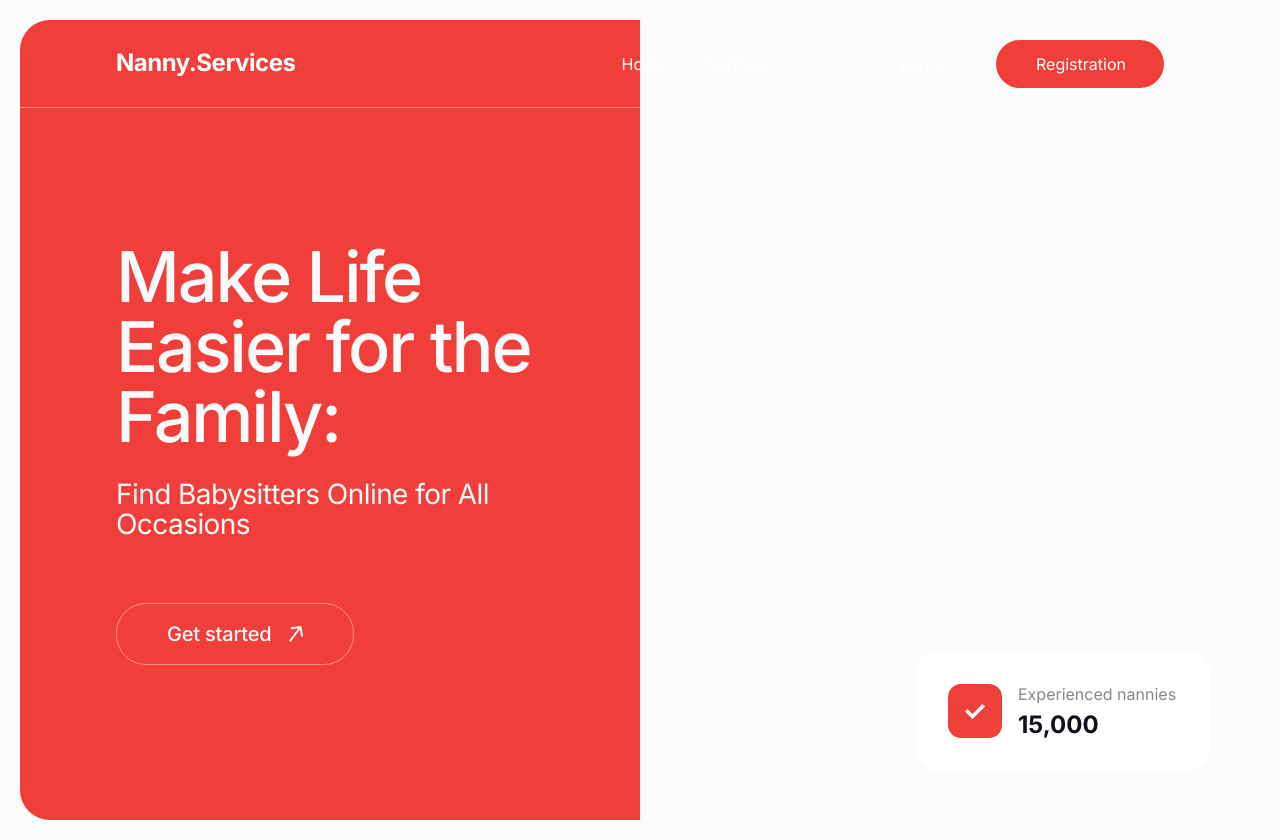
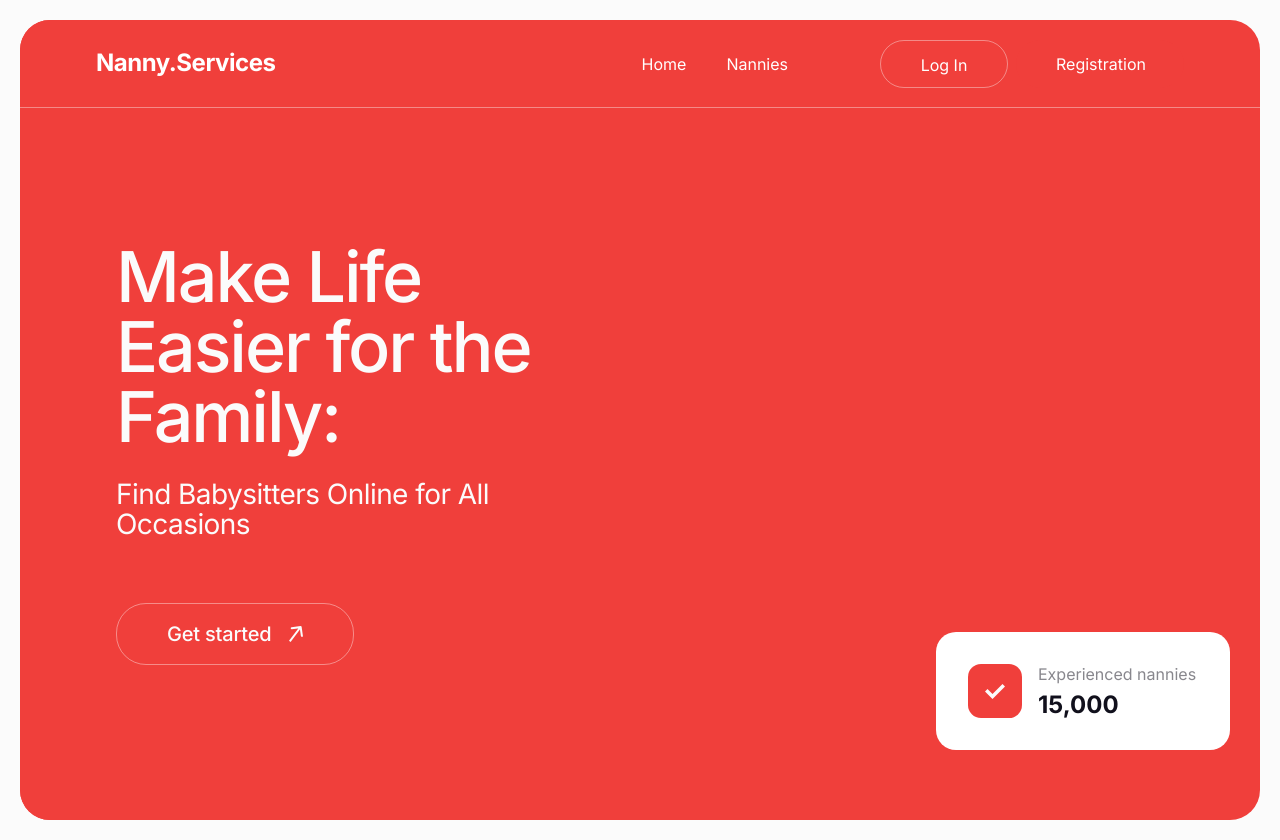
Before and after one commit to id753/nannies-service, a Next.js app: page / in a window 1280 px wide. Built offline with nearby package versions, Linux system fonts and the light colour scheme.

Commit message:
Fix Header styles

```diff
--- a/src/app/layout.module.css
+++ /dev/null
@@ -1,9 +0,0 @@
-.pageWrapper {
-  margin: 20px;
-  border-radius: 30px;
-  overflow: hidden; /* Чтобы контент не вылезал за скругленные углы */
-  min-height: calc(100vh - 30px); /* Чтобы карточка была во всю высоту */
-  display: flex;
-  flex-direction: column;
-  position: relative;
-}
--- a/src/app/layout.tsx
+++ b/src/app/layout.tsx
@@ -1,10 +1,7 @@
 import type { Metadata } from "next";
 import { Inter } from "next/font/google";
 import "./globals.css";
-import css from "./layout.module.css";
-
-import Header from "@/src/components/Header/Header";
-import Footer from "@/src/components/Footer/Footer";
+import PageLayoutHandler from "./../components/PageLayoutHandler/PageLayoutHandler";
 
 const inter = Inter({
   subsets: ["latin"],
@@ -25,14 +22,7 @@ export default function RootLayout({
   return (
     <html lang="en" className={inter.variable}>
       <body className={inter.className}>
-        {/* Обертка, создающая эффект карточки */}
-        <div className={css.pageWrapper}>
-          <Header />
-          <main style={{ flex: 1, display: "flex", flexDirection: "column" }}>
-            {children}
-          </main>
-          {/* <Footer /> */}
-        </div>
+        <PageLayoutHandler>{children}</PageLayoutHandler>
       </body>
     </html>
   );
--- a/src/components/Catalog/Catalog.module.css
+++ b/src/components/Catalog/Catalog.module.css
@@ -1,7 +1,12 @@
 .container {
   background: #f3f3f3;
+  display: flex;
+  flex-direction: column;
+  align-items: center;
+  padding-bottom: 100px;
 }
 .list {
   list-style: "none";
   padding: 0;
+  margin-bottom: 64px;
 }
--- a/src/components/Catalog/Catalog.tsx
+++ b/src/components/Catalog/Catalog.tsx
@@ -6,6 +6,7 @@ import { db } from "../../firebaseConfig";
 import Item from "../Item/Item";
 import { Babysitter } from "@/src/types";
 import Filter from "../Filter/Filter";
+import Button from "../UI/Button/Button";
 
 const NanniesList = () => {
   const [nannies, setNannies] = useState<Babysitter[]>([]);
@@ -43,6 +44,9 @@ const NanniesList = () => {
           <Item key={index} item={item} />
         ))}
       </ul>
+      <Button type="button" onClick={() => console.log("Open modal")}>
+        Read more
+      </Button>
     </div>
   );
 };
--- a/src/components/Header/Header.module.css
+++ b/src/components/Header/Header.module.css
@@ -1,11 +1,22 @@
 .header {
-  position: absolute; /* Чтобы лежал поверх картинки */
+  position: absolute;
   top: 0;
   left: 0;
   width: 100%;
   z-index: 100;
 }
 
+.homePage {
+  top: 0;
+  margin-top: 20px;
+  background-color: transparent;
+}
+
+.colored {
+  top: 0;
+  margin-top: 0;
+  background-color: var(--main);
+}
 .container {
   display: flex;
   width: 100%;
@@ -22,7 +33,7 @@
   color: #fbfbfb;
 }
 .leftSide {
-  flex: 1; /* Ровно 50% ширины */
+  flex: 1;
   display: flex;
   align-items: center;
   padding-left: 96px;
@@ -37,7 +48,7 @@
 }
 
 .rightSide {
-  flex: 1; /* Ровно 50% ширины */
+  flex: 1;
   display: flex;
   align-items: center;
   justify-content: center;
--- a/src/components/Header/Header.tsx
+++ b/src/components/Header/Header.tsx
@@ -4,14 +4,19 @@ import Link from "next/link";
 import css from "./Header.module.css";
 import { useState } from "react";
 import Modal from "../Modal/Modal";
+import { usePathname } from "next/navigation";
 
 const Header = () => {
   const [modalType, setModalType] = useState<"login" | "register" | null>(null);
 
   const closeModal = () => setModalType(null);
 
+  const pathname = usePathname();
+  const isHome = pathname === "/";
+  const headerClasses = `${css.header} ${isHome ? css.homePage : css.colored}`;
+
   return (
-    <header className={css.header}>
+    <header className={headerClasses}>
       <div className={css.container}>
         {/* Левая часть: Логотип */}
         <div className={css.leftSide}>
--- a/src/components/Item/Item.module.css
+++ b/src/components/Item/Item.module.css
@@ -8,6 +8,9 @@
 
   margin-bottom: 32px;
   border: 1px solid #ff002f; /* ! */
+}
+.container:last-child {
+  margin-bottom: 0;
 }
 
 /* Аватар и онлайн-статус */
--- /dev/null
+++ b/src/components/PageLayoutHandler/PageLayoutHandler.module.css
@@ -0,0 +1,14 @@
+.pageWrapper {
+  margin: 20px;
+  border-radius: 30px;
+  overflow: hidden;
+  background-color: var(--main);
+  min-height: calc(100vh - 40px);
+}
+
+/* Для всех остальных страниц (каталог и т.д.) */
+.standardWrapper {
+  margin: 0;
+  border-radius: 0;
+  padding-top: 88px;
+}
--- /dev/null
+++ b/src/components/PageLayoutHandler/PageLayoutHandler.tsx
@@ -0,0 +1,21 @@
+"use client";
+import css from "./PageLayoutHandler.module.css";
+
+import { usePathname } from "next/navigation";
+import Header from "../Header/Header";
+
+export default function PageLayoutHandler({
+  children,
+}: {
+  children: React.ReactNode;
+}) {
+  const pathname = usePathname();
+  const isHome = pathname === "/";
+
+  return (
+    <div className={isHome ? css.pageWrapper : css.standardWrapper}>
+      <Header />
+      <main>{children}</main>
+    </div>
+  );
+}
```
Also changed, not shown: src/components/UI/Button/Button.module.css (added, +14 -0 lines), src/components/UI/Button/Button.tsx (added, +17 -0 lines).
